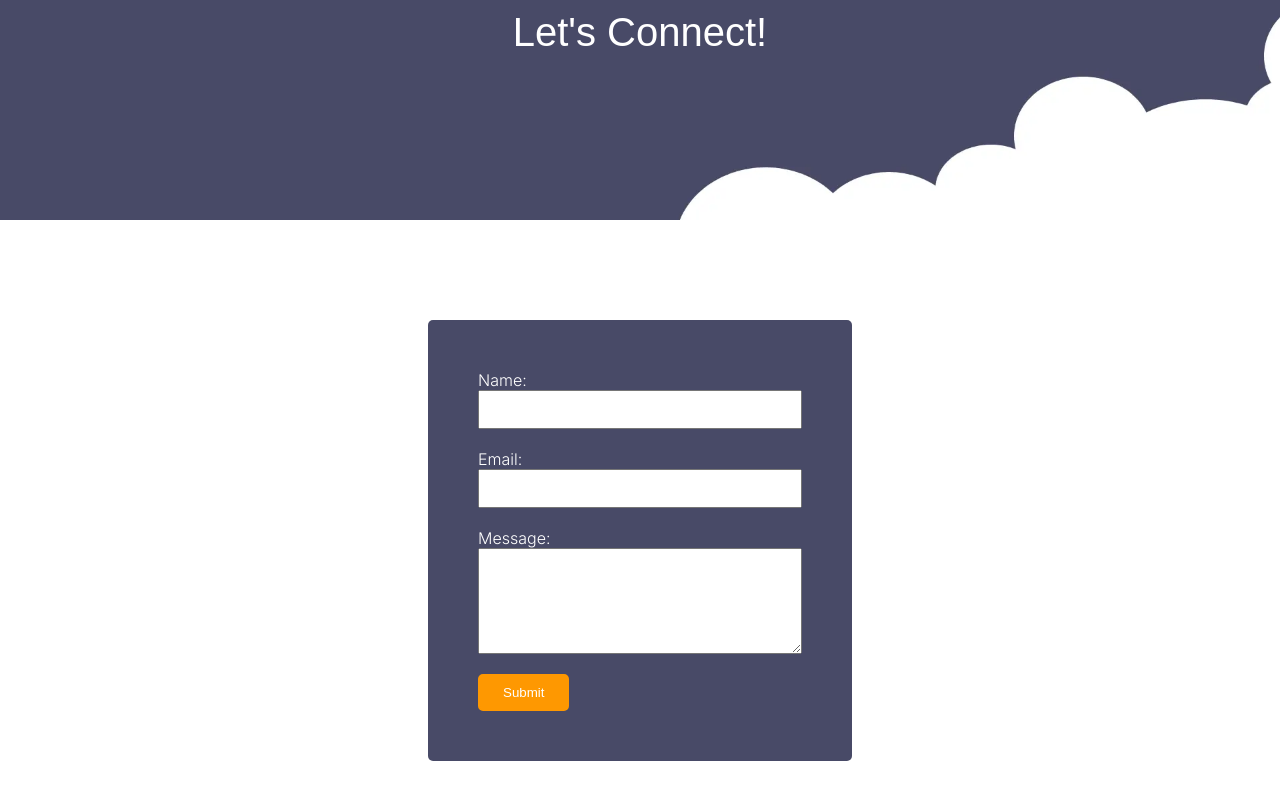
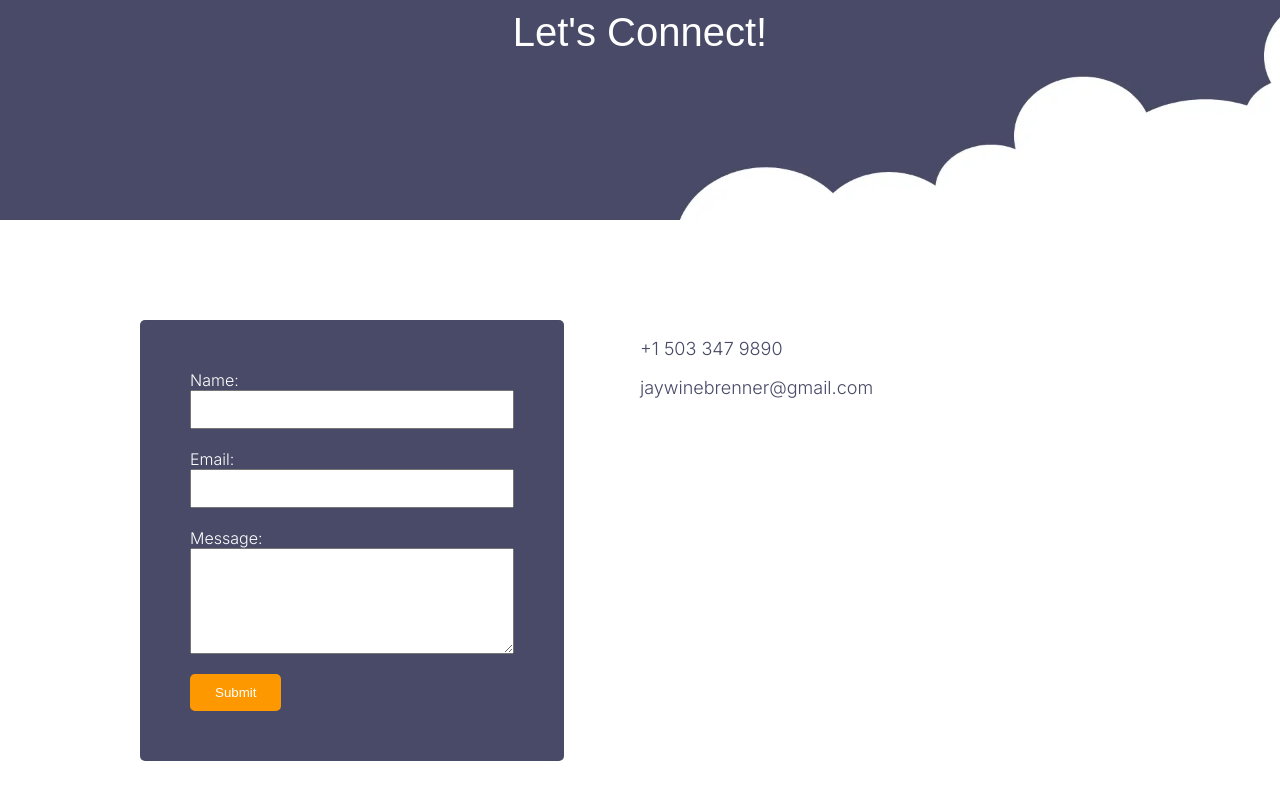
Before and after one commit to Jaywinebrenner/cloud-theme, a Next.js app: page /contact in a window 1280 px wide. Shown: the part 340-1140 px from the top of the page. Built offline with nearby package versions, Linux system fonts and the light colour scheme.

Commit message:
animatino tweak

```diff
--- a/app/components/content.js
+++ b/app/components/content.js
@@ -6,7 +6,7 @@ const Content = () => {
         <div className='container'>
             <div className='content-wrapper'>
                 <h2>Who We Are</h2>
-                <p>We are a small group of creatives who design and make websites for your business needs. Whether you are a carpentry business, a filmmaker, a lawn service - we will make an affordable website designed to convey professionalism and build credibility for your business.</p>
+                <p>We are a small group of developers & creatives who design and make websites for your business needs. Whether you are a carpentry business, a filmmaker, a lawn service - we will make an affordable website designed to convey professionalism and build credibility for your business.</p>
                 <a className='btn'>Learn More</a>
             </div>
 
--- a/app/contact/page.js
+++ b/app/contact/page.js
@@ -55,6 +55,7 @@ const Contact = () => {
     <div className='contact'>
       <Navigation logoColor="white"/>
 
+
         <div className='contact-hero' style={{ backgroundImage: `url(/contact/hero-contact.webp)` }}>
           <div className={`content-wrapper ${isContentVisible ? 'fade-in' : ''}`}>
             <h1>Cumulus Web Design</h1>
@@ -62,6 +63,7 @@ const Contact = () => {
           </div>
         </div>
         <div className='container'>
+        <div className='contact-wrapper'>
           <div className='form-wrapper'>
             <form onSubmit={handleSubmit}>
               <div className='input-wrapper'>
@@ -99,6 +101,13 @@ const Contact = () => {
               <button type='submit'>Submit</button>
             </form>
           </div>
+          <div className='address-wrapper'>
+            <p>+1 503 347 9890</p>
+            <p>jaywinebrenner@gmail.com</p>
+          </div>
+
+
+        </div>
       </div>
     </div>
   );
--- a/app/styles/components/contact.scss
+++ b/app/styles/components/contact.scss
@@ -1,6 +1,11 @@
 
 
 .contact {
+    .contact-wrapper {
+        display: grid;
+        grid-template-columns: 1fr 1fr;
+        margin: 100px 0;
+    }
     .content-wrapper {
         display: flex;
         flex-direction: column;
@@ -24,7 +29,6 @@
     .form-wrapper {
         display: flex;
         justify-content: center;
-        margin: 100px 0;
         form {
             background-color: $darkblue;
             padding: 50px;
--- a/app/styles/components/content.scss
+++ b/app/styles/components/content.scss
@@ -10,6 +10,9 @@
     .content-wrapper {
         text-align: center;
         padding: 0 20%;
+        @media(max-width: 800px){
+            padding: 0;
+        }
     }
     .btn {
         margin-top: 30px;
--- a/app/styles/components/cta.scss
+++ b/app/styles/components/cta.scss
@@ -37,6 +37,9 @@
         text-align: center;
         margin: auto;
         width: 65%;
+        @media(max-width: 800px){
+            width: 100%;
+        }
         .subtitle {
             margin-bottom: 50px;
         }
--- a/app/styles/components/hero.scss
+++ b/app/styles/components/hero.scss
@@ -32,22 +32,26 @@
 
     @keyframes moveCloudLeft {
         from {
-          transform: translateX(0);
+            left: 100%; /* Start off-screen on the right side */
         }
         to {
-          transform: translateX(-50%);
+            left: -100%; /* Move off-screen to the left side */
         }
-      }
+    }
 
       .single-cloud-wrapper {
         position: absolute;
         top: 18%;
-        right: -1%;
-        animation: moveCloudLeft 20s linear infinite;
+        left: 100%;
+        animation: moveCloudLeft 80s linear infinite;
         @media(max-width:800px){
             display: none;
         }
-      }
+        img {
+            width: 225px;
+        }
+    }
+
 
     h1 {
         margin-bottom: 0;
--- a/app/styles/components/side-accordion.scss
+++ b/app/styles/components/side-accordion.scss
@@ -11,6 +11,9 @@
         max-width: 70%;
         margin: auto;
         margin-bottom: 50px;
+        @media(max-width: 800px){
+            max-width: none;
+        }
     }
     &__main {
         display: grid;
--- a/app/styles/components/three-card.scss
+++ b/app/styles/components/three-card.scss
@@ -9,6 +9,9 @@
         text-align: center;
         margin-bottom: 50px;
         padding: 0 20%;
+        @media(max-width: 800px){
+            padding: 0;
+        }
     }
     &__wrapper {
         display: grid;
--- a/app/styles/components/two-column.scss
+++ b/app/styles/components/two-column.scss
@@ -14,8 +14,12 @@
         gap: 100px;
         margin-bottom: 100px;
         @media(max-width: 800px){
-            display: block;
+            display: block!important;
         }
+        @media (min-width: 800px) and (max-width: 1000px) {
+            gap: 50px;
+        }
+
         .image-wrapper {
             flex: 1;
             position: relative;
@@ -47,11 +51,14 @@
 
 //   NEW
     .window {
-        width: 500px;
+        width: 40%;
         height: 300px;
         border: 4px solid $darkblue;
         position: relative;
         overflow: hidden;
+        @media(max-width: 800px){
+            width: 100%;
+        }
     }
 
     .icon-wrapper {
```
Also changed, not shown: app/components/two-column.js (+2 -21 lines). Lines whose indentation alone changed are shown as unchanged.
